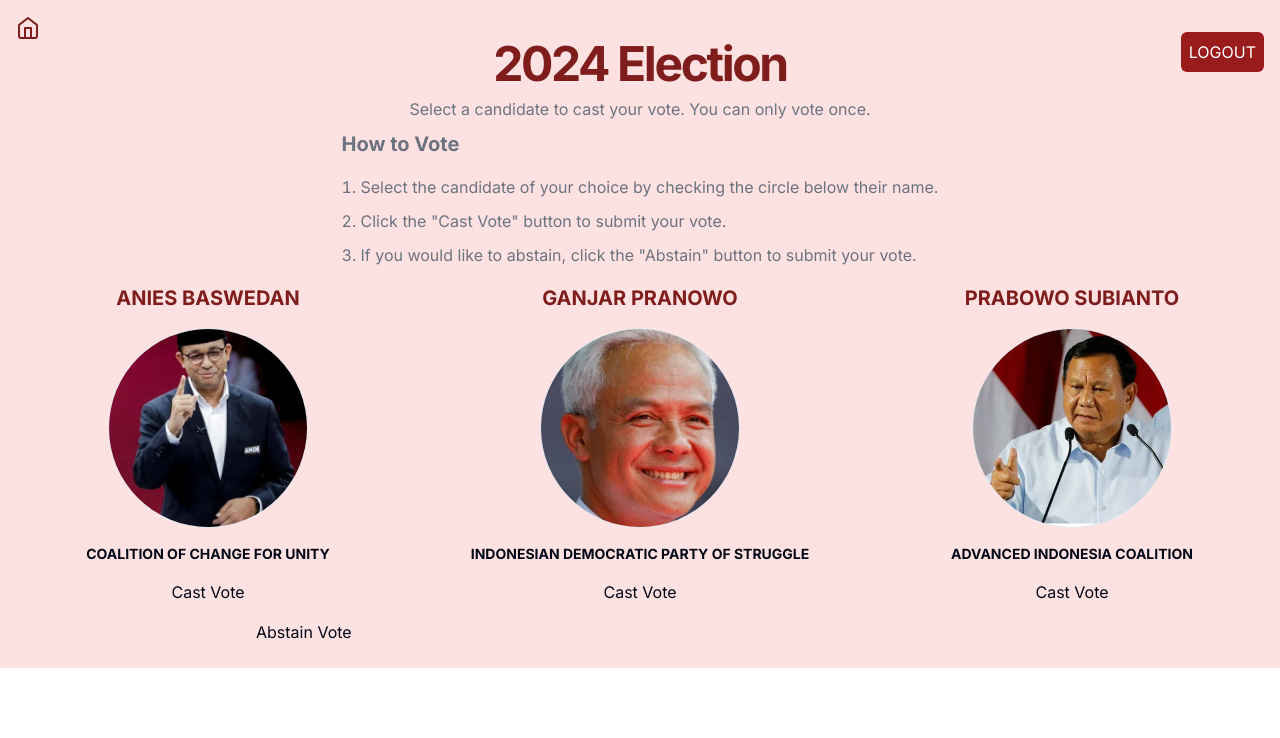
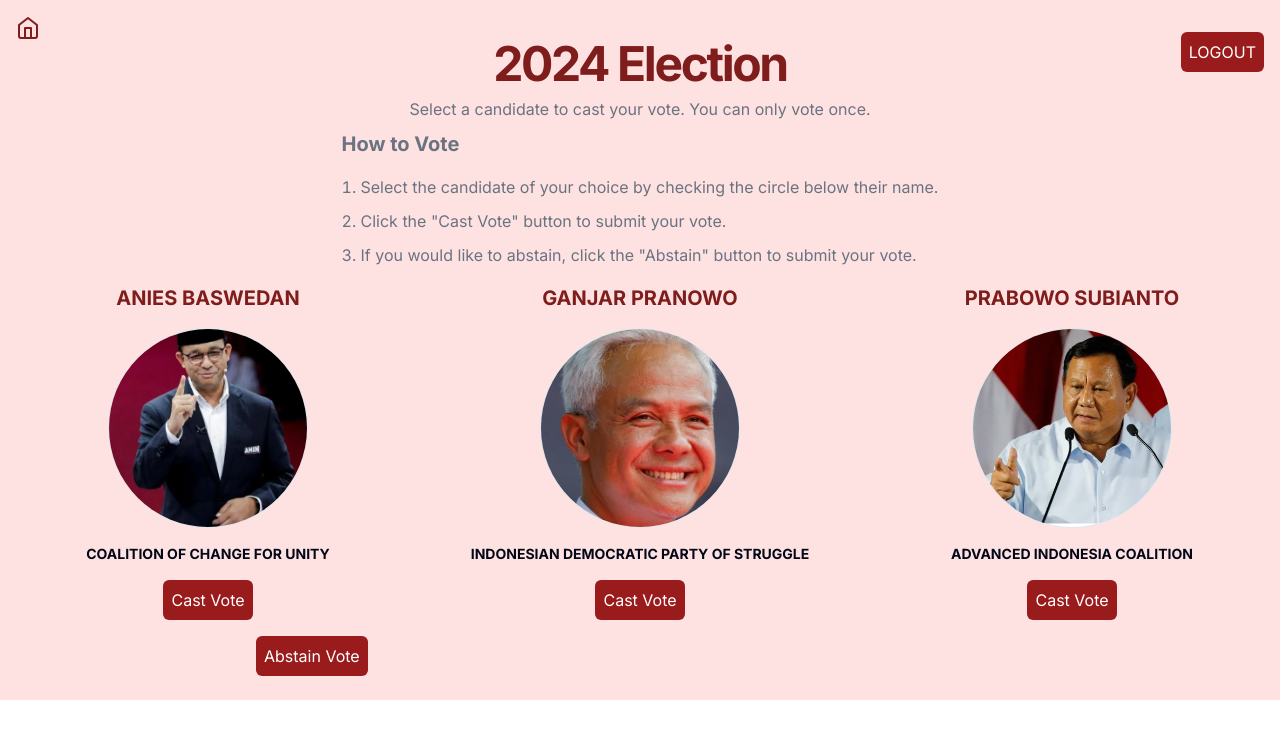
Before and after one commit to CCmt22/election-app, a Next.js app: page /ballot in a window 1280 px wide. Shown: the top 738 px of the page. Built offline with nearby package versions, Linux system fonts and the light colour scheme; no server answers.

Commit message:
Results page complete

```diff
--- a/app/ballot/page.tsx
+++ b/app/ballot/page.tsx
@@ -137,7 +137,9 @@ export default function Component() {
           <div className="flex items-center space-x-2">
             <div className="form-check">
               <AlertDialog>
-                <AlertDialogTrigger>Cast Vote</AlertDialogTrigger>
+                <AlertDialogTrigger className="bg-red-800 text-white p-2 rounded-md ">
+                  Cast Vote
+                </AlertDialogTrigger>
                 <AlertDialogContent>
                   <AlertDialogHeader>
                     <AlertDialogTitle>
@@ -177,7 +179,9 @@ export default function Component() {
           <div className="flex items-center space-x-2">
             <div className="form-check">
               <AlertDialog>
-                <AlertDialogTrigger>Cast Vote</AlertDialogTrigger>
+                <AlertDialogTrigger className="bg-red-800 text-white p-2 rounded-md ">
+                  Cast Vote
+                </AlertDialogTrigger>
                 <AlertDialogContent>
                   <AlertDialogHeader>
                     <AlertDialogTitle>
@@ -221,7 +225,9 @@ export default function Component() {
           <div className="flex items-center space-x-2">
             <div className="form-check">
               <AlertDialog>
-                <AlertDialogTrigger>Cast Vote</AlertDialogTrigger>
+                <AlertDialogTrigger className="bg-red-800 text-white p-2 rounded-md ">
+                  Cast Vote
+                </AlertDialogTrigger>
                 <AlertDialogContent>
                   <AlertDialogHeader>
                     <AlertDialogTitle>
@@ -248,7 +254,9 @@ export default function Component() {
 
       <div className="mx-auto max-w-3xl space-y-4">
         <AlertDialog>
-          <AlertDialogTrigger>Abstain Vote</AlertDialogTrigger>
+          <AlertDialogTrigger className="bg-red-800 text-white p-2 rounded-md ">
+            Abstain Vote
+          </AlertDialogTrigger>
           <AlertDialogContent>
             <AlertDialogHeader>
               <AlertDialogTitle>Are you absolutely sure?</AlertDialogTitle>
--- a/app/page.tsx
+++ b/app/page.tsx
@@ -1,3 +1,4 @@
+"use client";
 import Link from "next/link";
 import { CardTitle, CardHeader, CardContent, Card } from "@/components/ui/card";
 import { Button } from "@/components/ui/button";
```
